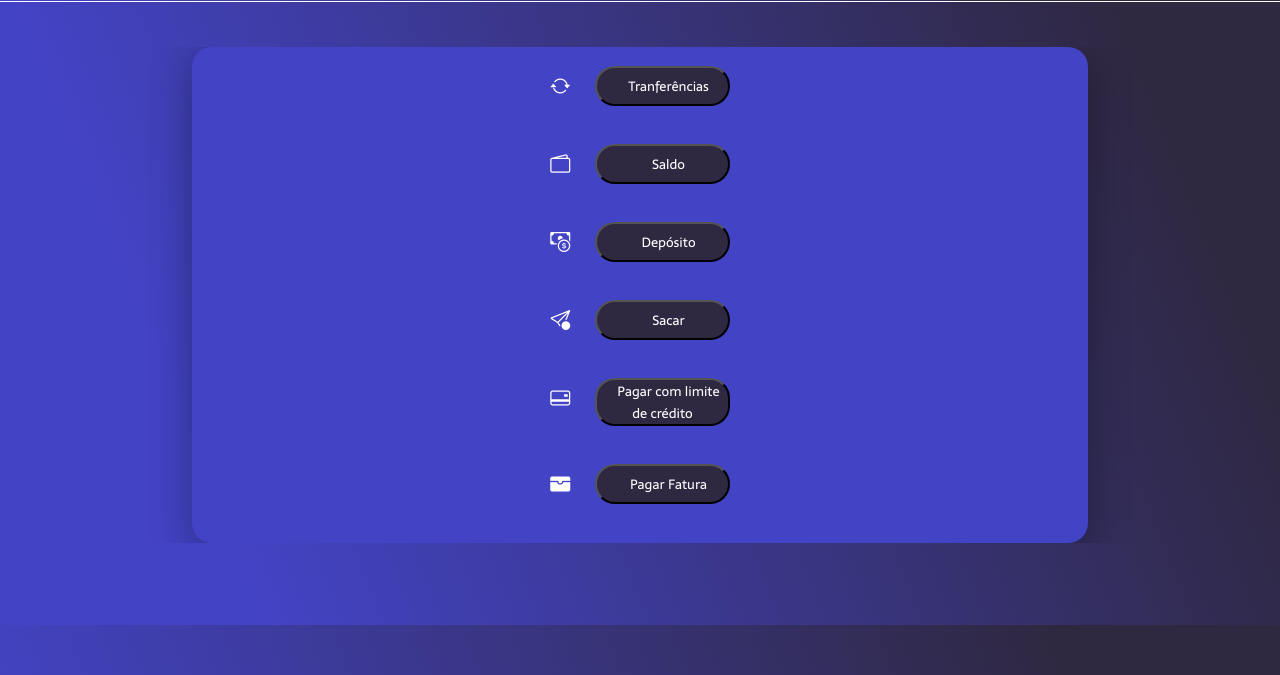
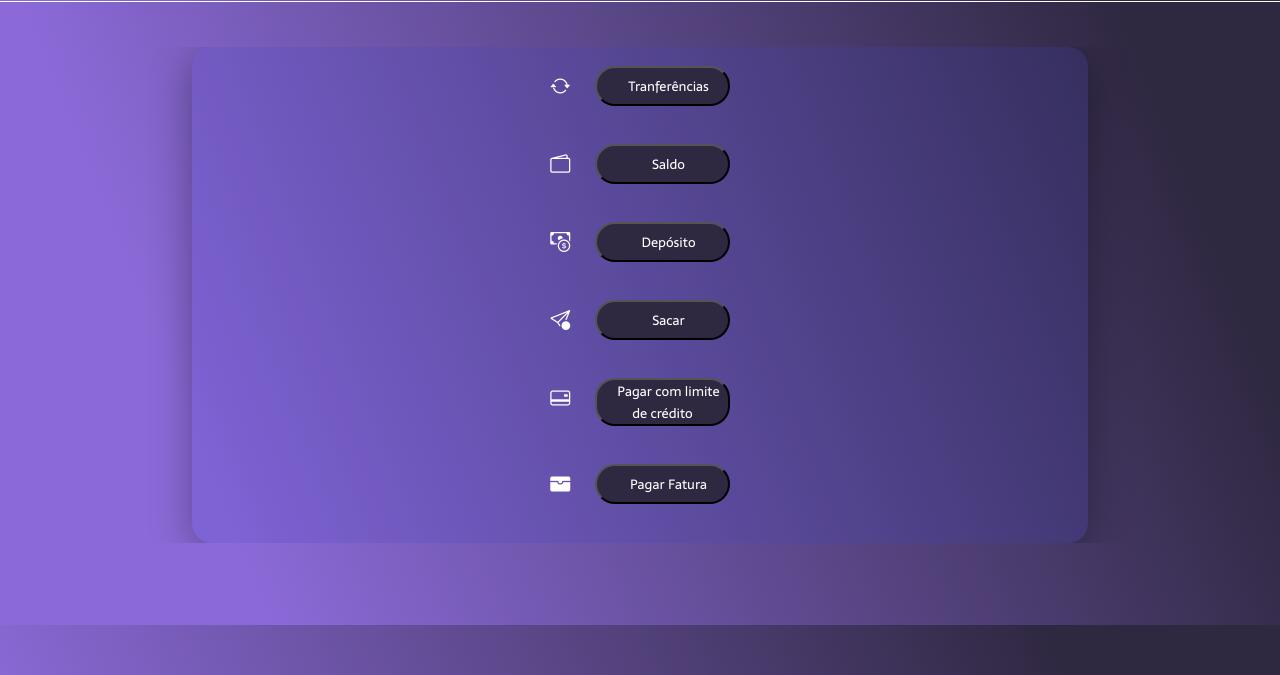
Before and after one commit to 10soares/TCA, a website: page Unity Bank - Alex/html/operacoes.html in a window 1280 px wide. Shown: the part 175-850 px from the top of the page. Drawn offline with nearby package versions, Linux system fonts and the light colour scheme.

Commit message:
poka coisa

```diff
--- a/Unity Bank - Alex/html/css/banco.css
+++ b/Unity Bank - Alex/html/css/banco.css
@@ -9,7 +9,7 @@
 }
 
 body{
-    height: 100vh;
+    height: 110vh;
     font-size: 100%;
     background: linear-gradient(68.15deg,  #201b2c 16.62%, #8b6ad8 85.61%);
     margin: 0;
--- a/Unity Bank - Alex/html/css/operacao.css
+++ b/Unity Bank - Alex/html/css/operacao.css
@@ -7,9 +7,9 @@
 }
 
 body{
-    background: linear-gradient(68.15deg, rgb(67, 67, 197) 16.62%, #2f2841 85.61%);
+    background: linear-gradient(68.15deg,  #8b6ad8 16.62%, #2f2841 85.61%);
     overflow-x: hidden;
-    height: 100vh;
+    height: 000vh;
 
 }
 
@@ -74,15 +74,13 @@ ul li.itemOP a .icon{
     overflow-y: hidden;
 }
 
-
-
 .card-operacao{
     height: 10%;
     display: flex;
     justify-content: center;
     align-items: center;
     flex-direction: column;
-    background: rgb(67, 67, 197);
+    background: rgba(67, 67, 197, 0.185);
     border-radius: 20px;
     box-shadow: 0px 10px 40px #00000056;
     width: 70%;
```
